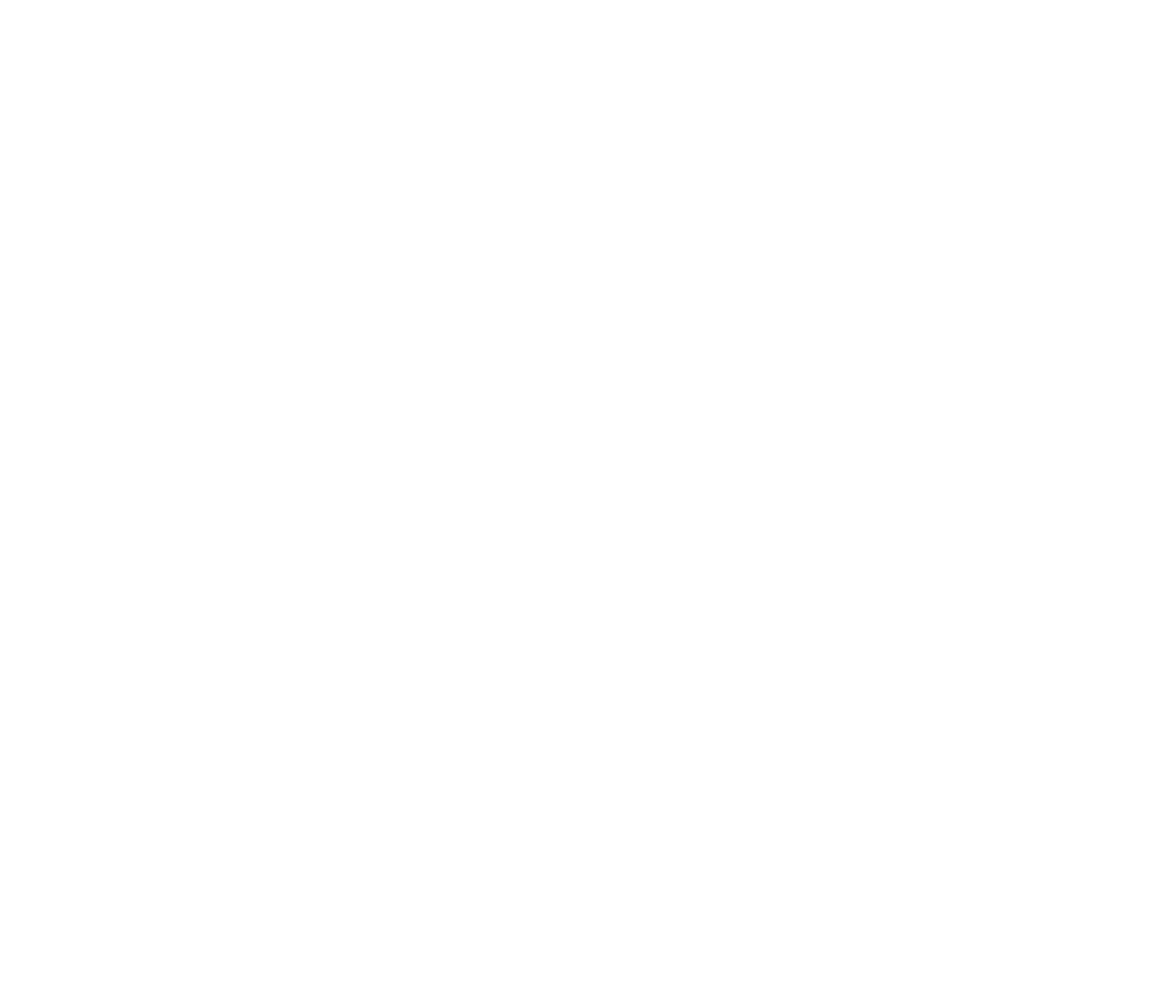
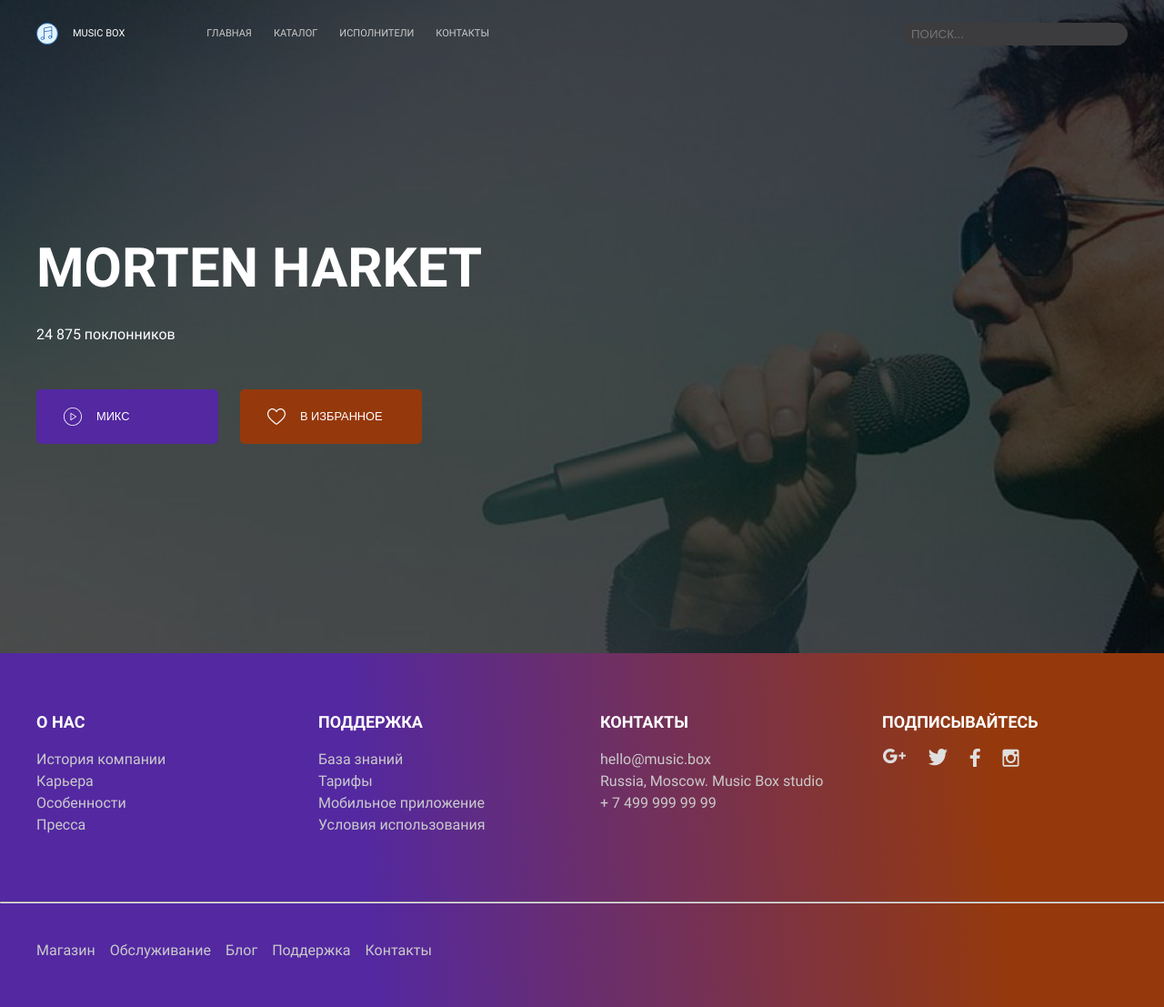
Before and after one commit to valynka/layout-designer-project-56, a website: page src/artist.html in a window 1280 px wide. Shown: the whole page at 91% size. Before the commit the page ends 800 px from the top, so only its background shows below. Drawn offline with Linux system fonts and the light colour scheme.

Commit message:
added artist-info section

```diff
--- a/src/artist.html
+++ b/src/artist.html
@@ -4,9 +4,83 @@
     <meta charset="UTF-8">
     <meta http-equiv="X-UA-Compatible" content="IE=edge">
     <meta name="viewport" content="width=device-width, initial-scale=1.0">
+    <link rel="stylesheet" href="css/app.css">
     <title>layout-designer-project-56 valinka</title>
 </head>
 <body>
+    <header class="flex">
+        <div class="logo flex">
+            <img src="images/logo.svg" alt="music box logo">
+            <a href="#" class="link header-link text-xs uppercase text-white">Music Box</a>
+        </div>
+        <div class="links text-xs flex">
+            <a href="#" class="link header-link uppercase">Главная</a>
+            <a href="#" class="link header-link uppercase">Каталог</a>
+            <a href="#" class="link header-link uppercase">Исполнители</a>
+            <a href="#" class="link header-link uppercase">Контакты</a>
+        </div>
+        <div class="search flex">
+            <input type="text" name="search" placeholder="Поиск...">
+        </div>
+    </header>
 
+    <section id="page-description" class="artist-info bg-center bg-cover text-white">
+        <div class="container">
+            <h1 class="uppercase">Morten Harket</h1>
+            <p>24 875 поклонников</p>
+            <div class="artist-info-buttons flex">
+                <button class="btn br-radius-5 bg-purple flex text-sm text-white">
+                    <img src="images/play-button.svg" alt="play button">
+                    <div class="artist-info-btn-text uppercase">МИКС</div>
+                </button>
+                <button class="btn br-radius-5 bg-red flex text-sm text-white">
+                    <img src="images/heart.svg" alt="heart">
+                    <div class="artist-info-btn-text uppercase">В ИЗБРАННОЕ</div>
+                </button>
+            </div>
+        </div>
+    </section>
+
+    <footer>
+        <div class="footer-top">
+            <div class="about">
+                <h4 class="text-white">О нас</h4>
+                <a href="#" class="link">История компании</a>
+                <a href="#" class="link">Карьера</a>
+                <a href="#" class="link">Особенности</a>
+                <a href="#" class="link">Пресса</a>
+            </div>
+            <div class="support">
+                <h4>Поддержка</h4>
+                <a href="#" class="link">База знаний</a>
+                <a href="#" class="link">Тарифы</a>
+                <a href="#" class="link">Мобильное приложение</a>
+                <a href="#" class="link">Условия использования</a>
+            </div>
+            <div class="contact">
+                <h4 class="text-white">Контакты</h4>
+                <a href="mailto:hello@music.box" class="link">hello@music.box</a>
+                <p>Russia, Moscow. Music Box studio</p>
+                <a href="tel:+74999999999" class="link">+ 7 499 999 99 99</a>
+            </div>
+            <div class="subscribe">
+                <h4 class="text-white">Подписывайтесь</h4>
+                <div class="social flex">
+                    <a href="#" class="google"></a>
+                    <a href="#" class="twitter"></a>
+                    <a href="#" class="facebook"></a>
+                    <a href="#" class="instagram"></a>
+                </div>
+            </div>
+        </div>
+        <hr>
+        <div class="footer-bottom flex">
+            <a href="#" class="link">Магазин</a>
+            <a href="#" class="link">Обслуживание</a>
+            <a href="#" class="link">Блог</a>
+            <a href="#" class="link">Поддержка</a>
+            <a href="#" class="link">Контакты</a>
+        </div>
+    </footer>
 </body>
 </html>
--- a/src/scss/_general.scss
+++ b/src/scss/_general.scss
@@ -94,6 +94,18 @@
   background: $red;
 }
 
+.bg-purple {
+  background: $purple;
+}
+
+.bg-center {
+  background-position: center;
+}
+
+.bg-cover {
+  background-size: cover;
+}
+
 .text-xs {
   font-size: $text-xs;
 }
--- a/src/scss/app.scss
+++ b/src/scss/app.scss
@@ -13,3 +13,5 @@
 @import "blocks/news";
 
 @import "blocks/mobile";
+
+@import "blocks/artist-info";
--- /dev/null
+++ b/src/scss/blocks/_artist-info.scss
@@ -0,0 +1,39 @@
+.artist-info {
+	padding-top: 250px;
+	padding-bottom: 230px;
+
+	background-image: url("../images/Morten Harket.png");
+
+	@media (max-width: $md-width) {
+		padding-top: 225px;
+	}
+}
+
+.artist-info-buttons {
+	margin-top: 48px;
+
+	&.flex {
+		gap: 1.5rem;
+
+		@media (max-width: $md-width) {
+			flex-direction: column;
+		}
+	}
+
+	.btn {
+		width: 200px;
+		padding: 20px 30px;
+
+		line-height: 19.2px;
+
+		&.flex {
+			gap: 16px;
+		}
+	}
+
+	img {
+		width: 20px;
+
+		filter: invert(1);
+	}
+}
--- a/src/scss/blocks/_banner.scss
+++ b/src/scss/blocks/_banner.scss
@@ -3,8 +3,6 @@
 	padding-bottom: 200px;
 
 	background-image: url("../images/banner.png");
-	background-position: center;
-	background-size: cover;
 
 	@media (max-width: $md-width) {
 		padding-top: 250px;
```
Also changed, not shown: src/index.html (+1 -1 lines), src/css/app.css, 1 other file.
